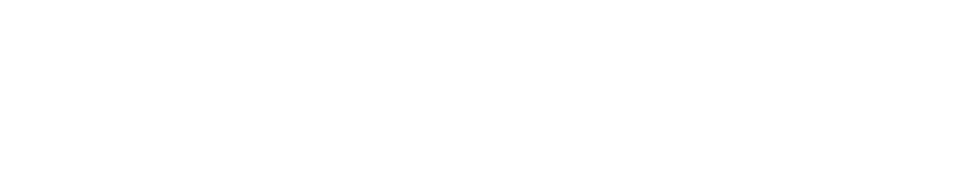
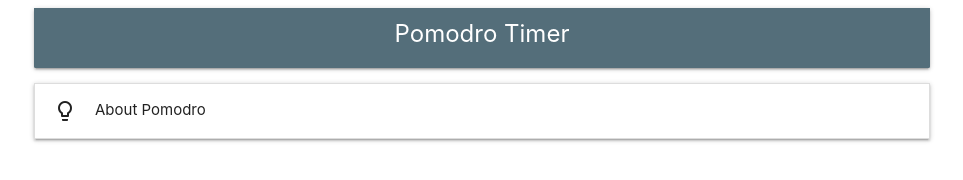
Before and after one commit to Nahi3an/Pomodro_Timer, a plain HTML site: page index.html in a window 1280 px wide. Shown: the whole page, without its empty margins (158-1121 px from the left). Drawn offline with nearby package versions, Linux system fonts and the light colour scheme.

Commit message:
Heading And Collapsible Addded

```diff
--- a/index.html
+++ b/index.html
@@ -7,6 +7,7 @@
     <!-- Compiled and minified CSS -->
     <link rel="stylesheet" href="https://cdnjs.cloudflare.com/ajax/libs/materialize/1.0.0/css/materialize.min.css">
     <!--Let browser know website is optimized for mobile-->
+    <link rel="stylesheet" href="./style.css">
     <meta name="viewport" content="width=device-width, initial-scale=1.0" />
     <title>Pomodro Timer</title>
 
@@ -14,14 +15,40 @@
 
 <body>
     <div class="container">
+        <!-- Heading -->
+        <div class="card blue-grey darken-1">
+            <div class="card-content white-text p-10 blue-grey darken-1">
+                <span class="card-title center-align fw-400">Pomodro Timer</span>
+            </div>
+        </div>
+        <!-- Informative Collapsilbe -->
+        <ul class="collapsible">
+            <li>
+                <div class="collapsible-header"><i class="material-icons">lightbulb_outline</i>About Pomodro</div>
+                <div class="collapsible-body"><span>Lorem ipsum dolor sit amet.</span></div>
+            </li>
 
+        </ul>
     </div>
 
 
 
-
+    <!-- Compiled and minified Jquery -->
+    <script src="https://code.jquery.com/jquery-3.3.1.min.js"></script>
     <!-- Compiled and minified JavaScript -->
     <script src="https://cdnjs.cloudflare.com/ajax/libs/materialize/1.0.0/js/materialize.min.js"></script>
+    <script>
+
+        // Jquery For Collapsible
+        $(document).ready(function () {
+            $('.sidenav').sidenav();
+        });
+        $(document).ready(function () {
+            $('.collapsible').collapsible();
+        });
+
+    </script>
+
 </body>
 
 </html>
--- a/style.css
+++ b/style.css
@@ -0,0 +1,12 @@
+.p-10 {
+  padding: 10px !important;
+}
+
+.mt-2 {
+  margin-top: 10px !important;
+  margin-bottom: 5px !important;
+}
+
+.fw-400 {
+  font-weight: 400 !important;
+}
```
